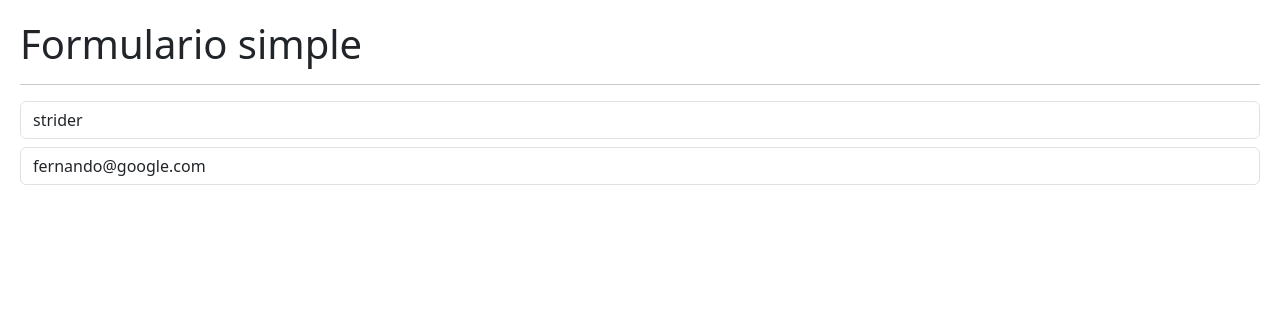
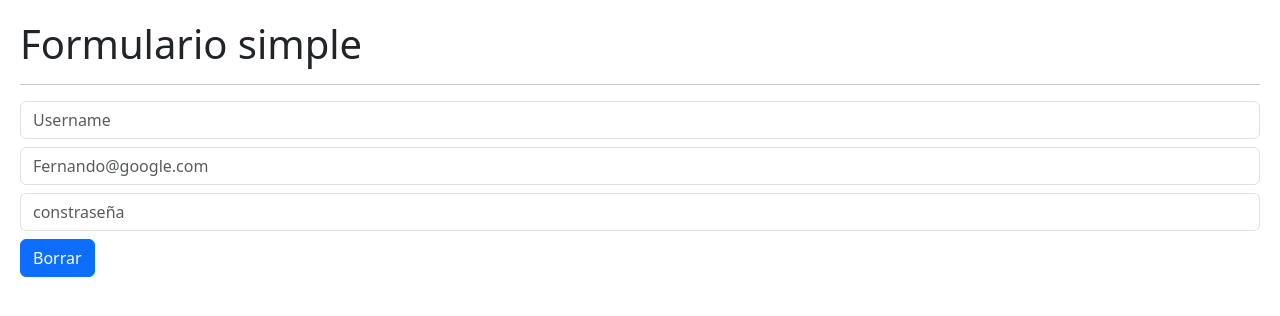
Before and after one commit to realjoaquinalvarez/hook-app, a React (Vite) app: page / in a window 1280 px wide. Shown: the top 316 px of the page. Built offline with nearby package versions, Linux system fonts and the light colour scheme.

Commit message:
useEffect finalizado

```diff
--- /dev/null
+++ b/src/02-useEffect/FormWithCustomHook.jsx
@@ -0,0 +1,53 @@
+import { useEffect, useState } from "react"
+import { useForm } from "../hooks/useForm"
+
+
+
+export const FormWithCustomHook = () => {
+
+  const { formState, onInputChange, onResetForm, username, email, password } = useForm({
+    username: '',
+    email: '',
+    password: ''
+  })
+
+  // const { username, email, password } = formState;
+
+  return (
+    <>
+      <h1>Formulario simple</h1>
+      <hr />
+
+      <input
+        type='text'
+        className='form-control'
+        placeholder='Username'
+        name='username'
+        value={ username }
+        onChange={ onInputChange }
+      />
+
+      <input
+        type='email'
+        className='form-control mt-2'
+        placeholder='Fernando@google.com'
+        name='email'
+        value={ email }
+        onChange={ onInputChange }
+      />
+
+      <input
+        type='password'
+        className='form-control mt-2'
+        placeholder='constraseña'
+        name='password'
+        value={ password }
+        onChange={ onInputChange }
+      />
+
+      <button onClick={ onResetForm } className="btn btn-primary mt-2">Borrar</button>
+
+
+    </>
+  )
+}
--- /dev/null
+++ b/src/hooks/useForm.js
@@ -0,0 +1,28 @@
+import { useState } from "react";
+
+
+export const useForm = ( initialForm = {} ) => {
+
+    const [ formState, setFormState ] = useState( initialForm )
+
+    const onInputChange = ( { target } ) => {
+        const { name, value } = target ;
+        setFormState({
+        ...formState,
+        [ name ]: value
+        })
+    }
+
+    const onResetForm = () => {
+        setFormState(initialForm)
+    }
+
+
+    return {
+        ...formState,
+        formState,
+        onInputChange,
+        onResetForm
+
+    }
+}
--- a/src/main.jsx
+++ b/src/main.jsx
@@ -4,13 +4,14 @@
 // import { HooksApp } from './HooksApp'
 // import { CounterApp } from './01-useState/CounterApp'
 // import { CounterWithCustomHook } from './01-useState/CounterWithCustomHook'
+// import { SimpleForm } from './02-useEffect/SimpleForm'
+import { FormWithCustomHook } from './02-useEffect/FormWithCustomHook'
 
-import { SimpleForm } from './02-useEffect/SimpleForm'
 
 import './index.css'
 
 createRoot(document.getElementById('root')).render(
-  <StrictMode>
-    <SimpleForm />
-  </StrictMode>,
+  // <StrictMode>
+    <FormWithCustomHook />
+  // </StrictMode>,
 )
```
Also changed, not shown: src/02-useEffect/Message.jsx (line endings or trailing spaces).
